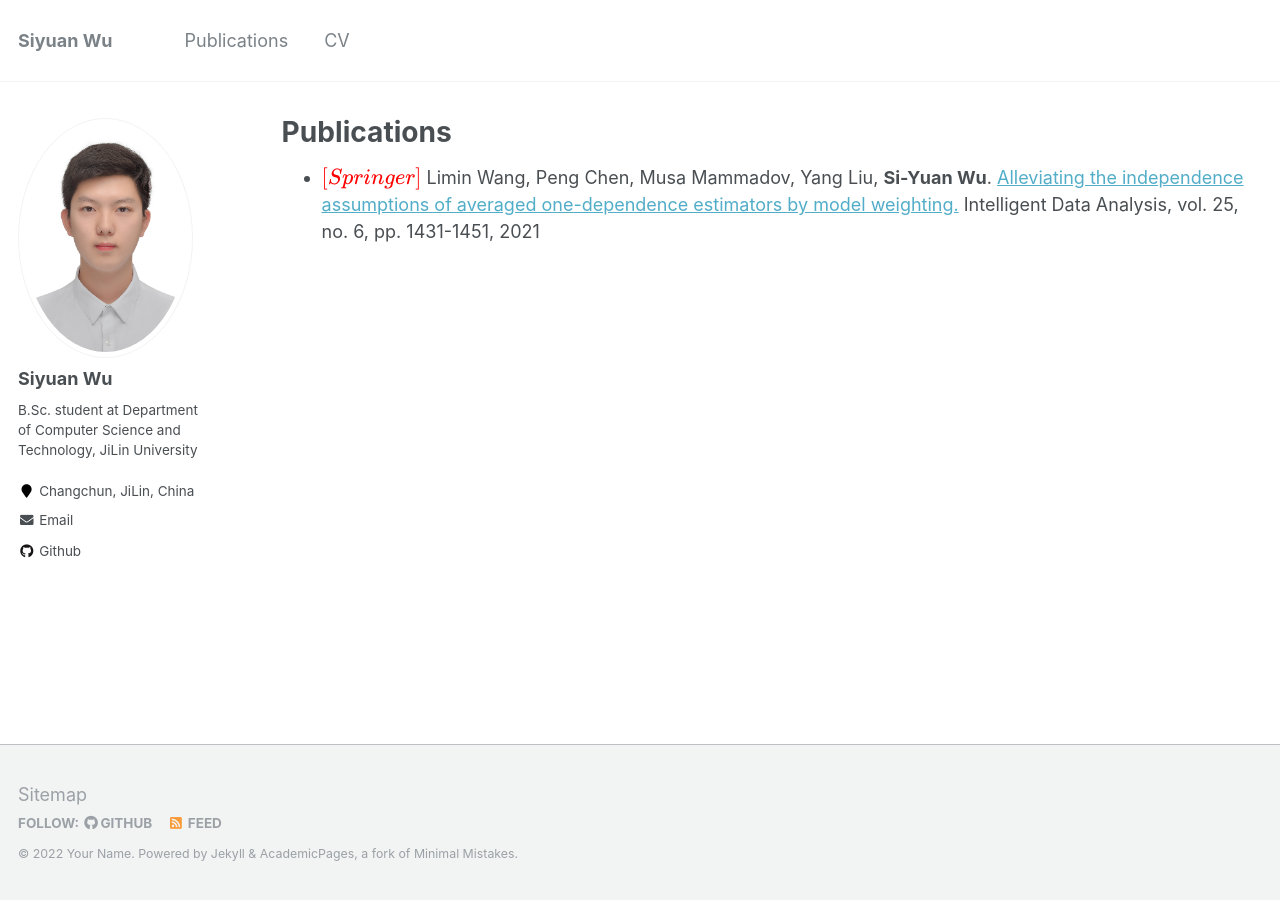
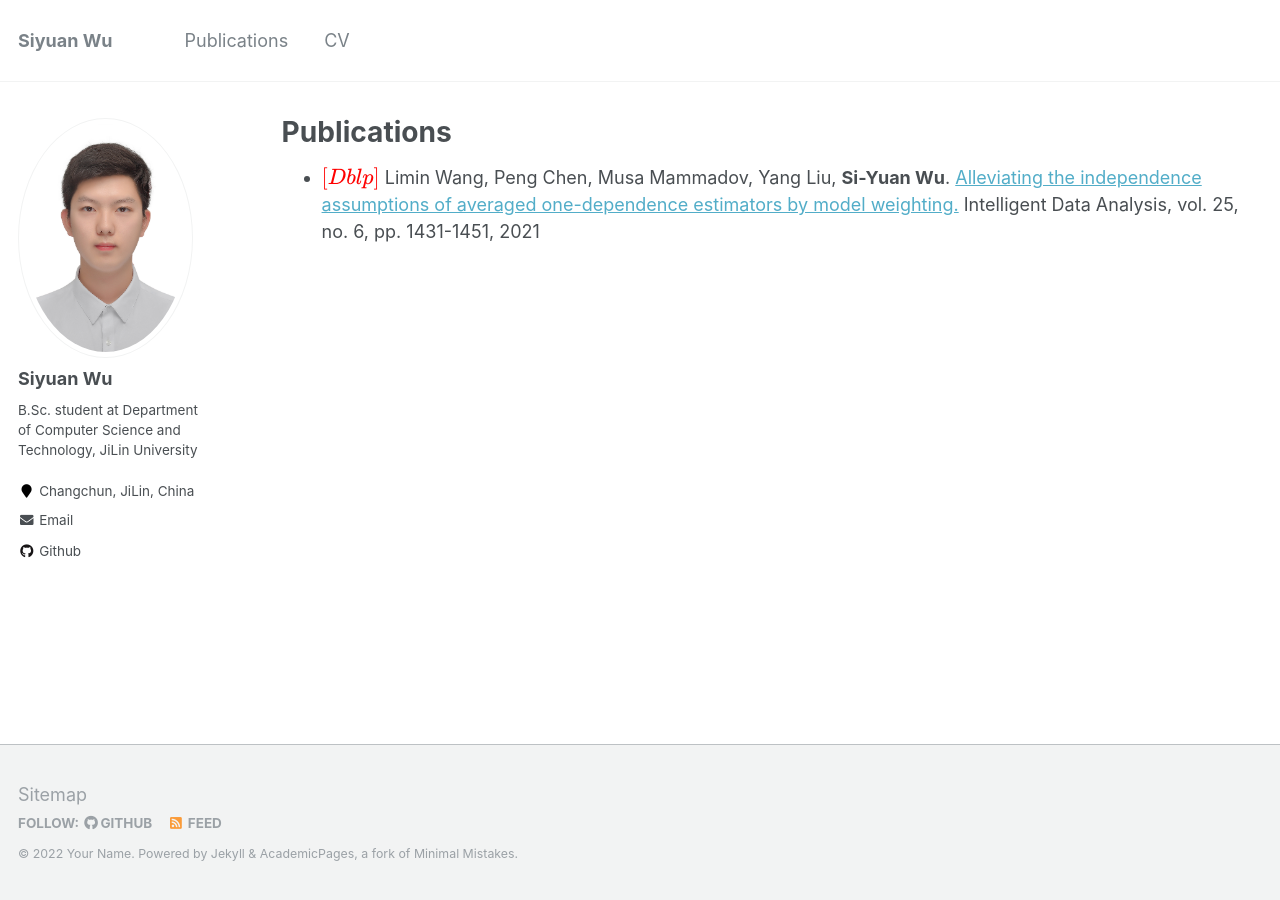
Before and after one commit to Siyuan01/Siyuan01.github.io, a Jekyll site: the page built from _pages/publications.md, in a window 1280 px wide. Built offline with Jekyll 4.4.1, drawn with Linux system fonts in a browser that asks for light colours; formulas are drawn with MathJax 3.

Commit message:
Update publications.md

```diff
--- a/_pages/publications.md
+++ b/_pages/publications.md
@@ -15,7 +15,7 @@ author_profile: true
   {% include archive-single.html %}
 {% endfor %}
 
-* $\color{red}{[Springer]}$ Limin Wang, Peng Chen, Musa Mammadov, Yang Liu, **Si-Yuan Wu**. [Alleviating the independence assumptions of averaged one-dependence estimators by model weighting.](https://content.iospress.com/articles/intelligent-data-analysis/ida205400) Intelligent Data Analysis, vol. 25, no. 6, pp. 1431-1451, 2021
+* $\color{red}{[Dblp]}$ Limin Wang, Peng Chen, Musa Mammadov, Yang Liu, **Si-Yuan Wu**. [Alleviating the independence assumptions of averaged one-dependence estimators by model weighting.](https://content.iospress.com/articles/intelligent-data-analysis/ida205400) Intelligent Data Analysis, vol. 25, no. 6, pp. 1431-1451, 2021
 
 <!--
 
```
